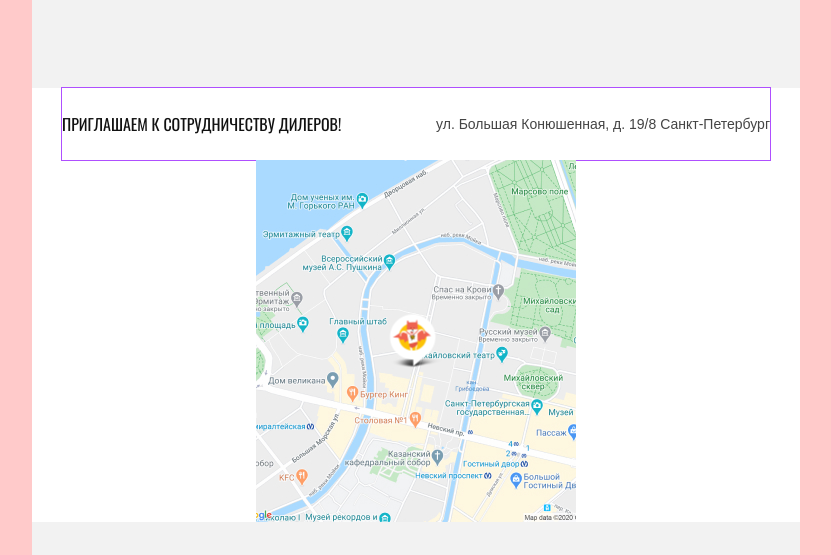
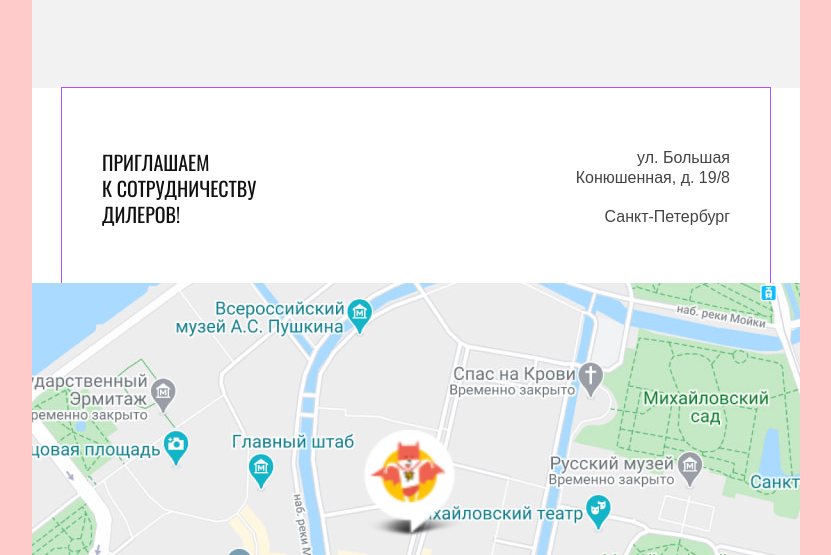
Before and after one commit to rushe4ka/JM-cat-energy-26, a website: page source/index.html in a window 1280 px wide. Shown: the part 3414-3969 px from the top of the page, without its empty margins (224-1055 px from the left). Drawn offline with nearby package versions, Linux system fonts and the light colour scheme; files that its build step writes are made by us from their sources; files whose address does not match are found by name.

Commit message:
Стилизует блок контактов - планшет и десктоп

```diff
--- a/source/index.html
+++ b/source/index.html
@@ -123,15 +123,18 @@
 
       <section class="contacts contacts--modified">
         <h2 class="visually-hidden">Контакты для дилеров</h2>
-        <div class="contacts__info address container">
-          <p class="address__intro">Приглашаем к&nbsp;сотрудничеству дилеров!</p>
-          <address class="address__info">
-            <span>ул.&nbsp;Большая Конюшенная, д.&nbsp;19/8</span>
-            <span>Санкт-Петербург</span>
-          </address>
+        <div class="container">
+          <div class="contacts__info address">
+            <p class="address__intro">Приглашаем к&nbsp;сотрудничеству дилеров!</p>
+            <address class="address__info">
+              <span>ул.&nbsp;Большая Конюшенная, д.&nbsp;19/8</span>
+              <span>Санкт-Петербург</span>
+            </address>
+          </div>
         </div>
         <div class="contacts__map map">
-          <img class="map__pin" src="img/map-pin.png" alt="Метка на карте, адрес Санкт-Петербург, Большая Конюшенная, д. 19/8." width="57" height="53">
+          <img class="map__pin map__pin--mobile" src="img/map-pin-mobile.png" alt="Метка на карте, адрес Санкт-Петербург, Большая Конюшенная, д. 19/8." width="57" height="53">
+          <img class="map__pin map__pin--tablet" src="img/map-pin-mobile.png" alt="Метка на карте, адрес Санкт-Петербург, Большая Конюшенная, д. 19/8." width="113" height="106">
         </div>
       </section>
     </main>
--- a/source/less/address.less
+++ b/source/less/address.less
@@ -1,11 +1,11 @@
 .address {
-  padding-top: 26px;
-  padding-bottom: 26px;
-  font-style: normal;
   display: flex;
   align-items: center;
   justify-content: space-between;
   gap: 5px;
+  padding-top: 26px;
+  padding-bottom: 26px;
+  font-style: normal;
 }
 
 .address__intro {
@@ -24,3 +24,42 @@
   font-size: 14px;
   line-height: 20px;
 }
+
+
+@media (min-width: @tablet-width) {
+  .address {
+    padding: 60px 40px 56px 40px;
+  }
+
+  .address__intro {
+    width: 180px;
+    font-size: 20px;
+    line-height: 26px;
+  }
+
+  .address__info {
+    display: flex;
+    flex-direction: column;
+    gap: 19px;
+    width: 160px;
+    font-size: 16px;
+    text-align: right;
+  }
+}
+
+@media (min-width: @desktop-width) {
+  .address {
+    position: absolute;
+    top: 95px;
+    left: 110px;
+    z-index: 2;
+    width: 565px;
+    padding-top: 80px;
+    padding-bottom: 80px;
+    background-color: #ffffff;
+  }
+
+  .address__info {
+    text-align: left;
+  }
+}
--- a/source/less/contacts.less
+++ b/source/less/contacts.less
@@ -1,4 +1,5 @@
 .contacts {
+  position: relative;
   background-color: @background-color;
 }
 
--- a/source/less/map.less
+++ b/source/less/map.less
@@ -11,4 +11,48 @@
   top: 50%;
   left: 50%;
   transform: translateX(-50%) translateY(-50%);
+  width: 57px;
+  height: 53px;
 }
+
+.map__pin--tablet {
+  display: none;
+  width: 113px;
+  height: 106px;
+}
+
+@media (min-width: @tablet-width) {
+  .map {
+    background-image: url("../img/map-tablet.jpg");
+    width: 768px;
+    height: 400px;
+  }
+
+  .map__pin--mobile {
+    display: none;
+  }
+
+  .map__pin--tablet {
+    display: block;
+  }
+}
+
+@media (min-width: @desktop-width) {
+  .map {
+    background-image: url("../img/map-desktop.jpg");
+    width: 1440px;
+    height: 400px;
+  }
+
+  .map__pin {
+    left: 67%;
+  }
+
+  .map__pin--mobile {
+    display: none;
+  }
+
+  .map__pin--tablet {
+    display: block;
+  }
+}
```
Also changed, not shown: source/img/map-desktop.jpg (added), source/img/map-pin-mobile.png (renamed from source/img/map-pin.png), source/img/map-pin-tablet.png (added), source/img/map-tablet.jpg (added).
